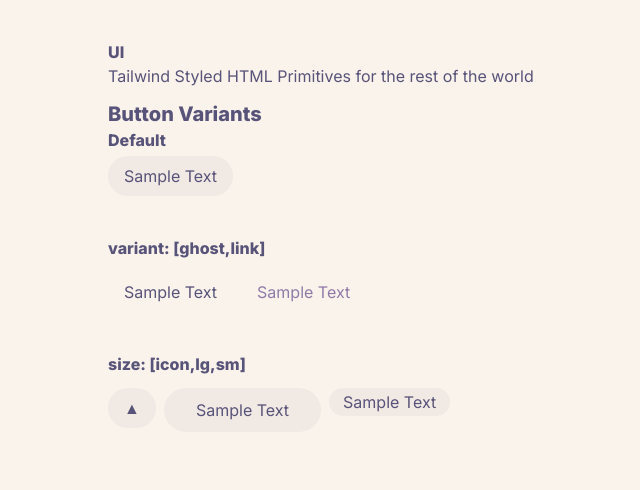
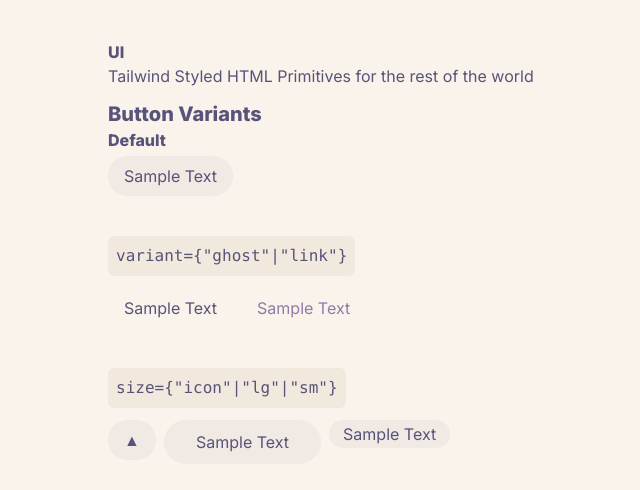
Before and after one commit to barelyhuman/zincui, a Preact app: page / in a window 1280 px wide. Shown: the top 490 px of the page, without its empty margins (84-724 px from the left). Built offline with nearby package versions, Linux system fonts and the light colour scheme.

Commit message:
fix: layout variants in proper style

```diff
--- a/src/pages/index.jsx
+++ b/src/pages/index.jsx
@@ -41,12 +41,21 @@ export default () => {
               {variants.map((variantKey) => {
                 return (
                   <div class="flex flex-col gap-2 mt-10">
-                    <h3 class="font-semibold">
-                      {variantKey}: [
-                      {variantProperties[variantKey]
-                        .filter((innerKey) => innerKey !== "default")
-                        .join(",")}
-                      ]{" "}
+                    <h3 class="flex gap-2">
+                      <code class="bg-overlay p-2 rounded-md">
+                        {variantKey}={`{`}
+                        {variantProperties[variantKey]
+                          .filter((innerKey) => innerKey !== "default")
+                          .map((d, index, src) => {
+                            const isLast = index == src.length - 1;
+                            return (
+                              <span>
+                                "{d}"{isLast ? "" : "|"}
+                              </span>
+                            );
+                          })}
+                        {`}`}
+                      </code>
                     </h3>
                     <div class="flex gap-2 mt-1">
                       {d.forElements.map((el) => {
```
